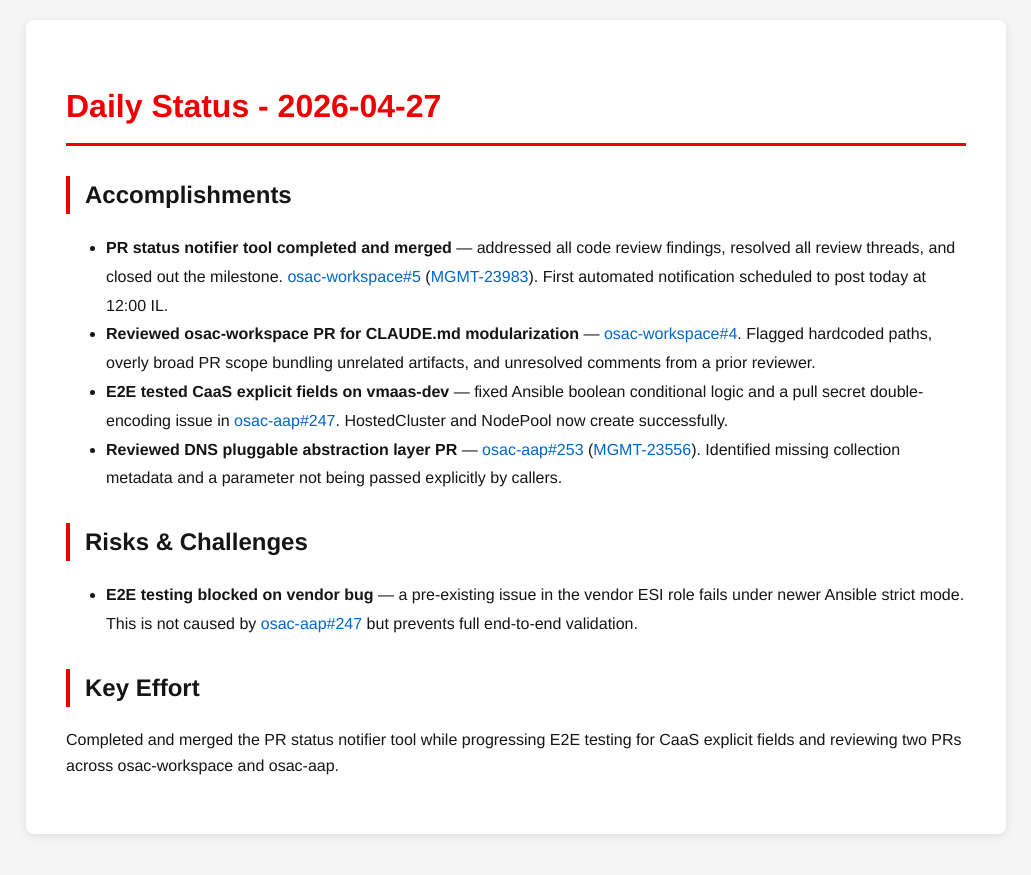
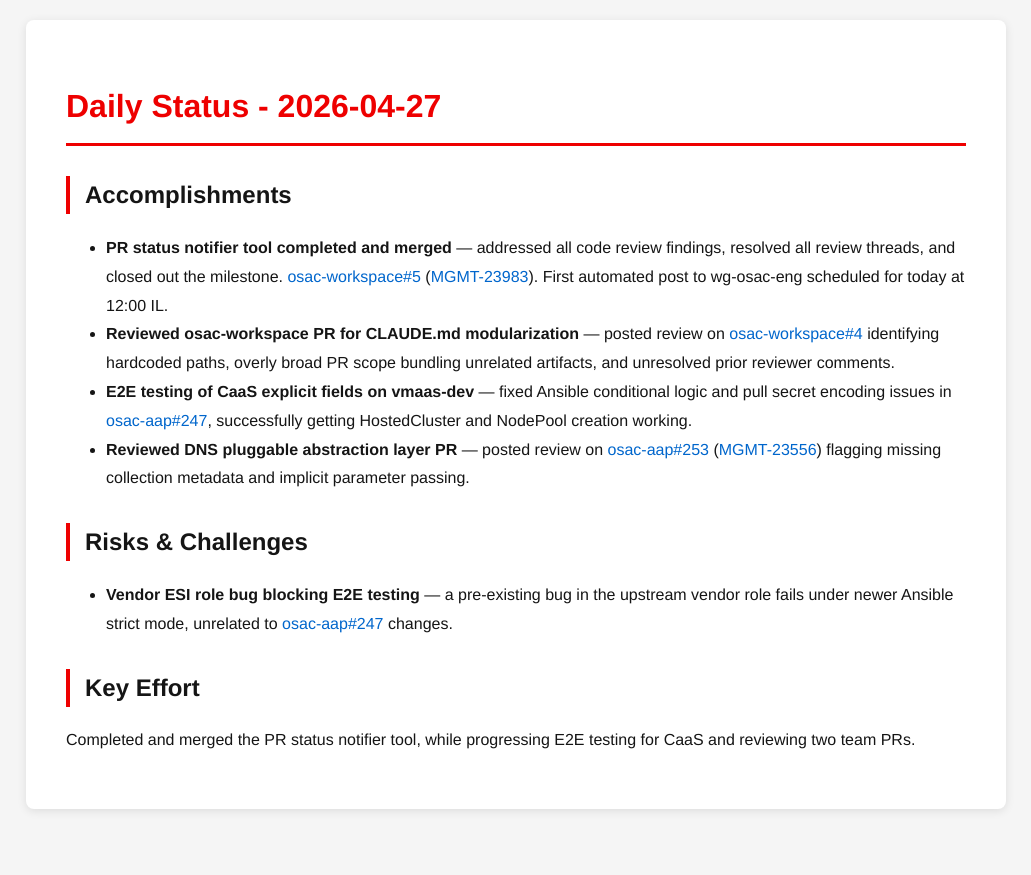
Before and after one commit to tzvatot/daily-status, a Jekyll site: the page built from 2026-04-27.md, in a window 1280 px wide. Shown: the top 875 px of the page, without its empty margins (124-1155 px from the left). Built offline with Jekyll 4.4.1, drawn with Linux system fonts in a browser that asks for light colours.

Commit message:
Daily status update - 2026-04-27

```diff
--- a/2026-04-27.md
+++ b/2026-04-27.md
@@ -7,13 +7,13 @@ date: 2026-04-27
 # Daily Status - 2026-04-27
 
 ## Accomplishments
-- **PR status notifier tool completed and merged** — addressed all code review findings, resolved all review threads, and closed out the milestone. [osac-workspace#5](https://github.com/osac-project/osac-workspace/pull/5) ([MGMT-23983](https://redhat.atlassian.net/browse/MGMT-23983)). First automated notification scheduled to post today at 12:00 IL.
-- **Reviewed osac-workspace PR for CLAUDE.md modularization** — [osac-workspace#4](https://github.com/osac-project/osac-workspace/pull/4). Flagged hardcoded paths, overly broad PR scope bundling unrelated artifacts, and unresolved comments from a prior reviewer.
-- **E2E tested CaaS explicit fields on vmaas-dev** — fixed Ansible boolean conditional logic and a pull secret double-encoding issue in [osac-aap#247](https://github.com/osac-project/osac-aap/pull/247). HostedCluster and NodePool now create successfully.
-- **Reviewed DNS pluggable abstraction layer PR** — [osac-aap#253](https://github.com/osac-project/osac-aap/pull/253) ([MGMT-23556](https://redhat.atlassian.net/browse/MGMT-23556)). Identified missing collection metadata and a parameter not being passed explicitly by callers.
+- **PR status notifier tool completed and merged** — addressed all code review findings, resolved all review threads, and closed out the milestone. [osac-workspace#5](https://github.com/osac-project/osac-workspace/pull/5) ([MGMT-23983](https://redhat.atlassian.net/browse/MGMT-23983)). First automated post to wg-osac-eng scheduled for today at 12:00 IL.
+- **Reviewed osac-workspace PR for CLAUDE.md modularization** — posted review on [osac-workspace#4](https://github.com/osac-project/osac-workspace/pull/4) identifying hardcoded paths, overly broad PR scope bundling unrelated artifacts, and unresolved prior reviewer comments.
+- **E2E testing of CaaS explicit fields on vmaas-dev** — fixed Ansible conditional logic and pull secret encoding issues in [osac-aap#247](https://github.com/osac-project/osac-aap/pull/247), successfully getting HostedCluster and NodePool creation working.
+- **Reviewed DNS pluggable abstraction layer PR** — posted review on [osac-aap#253](https://github.com/osac-project/osac-aap/pull/253) ([MGMT-23556](https://redhat.atlassian.net/browse/MGMT-23556)) flagging missing collection metadata and implicit parameter passing.
 
 ## Risks & Challenges
-- **E2E testing blocked on vendor bug** — a pre-existing issue in the vendor ESI role fails under newer Ansible strict mode. This is not caused by [osac-aap#247](https://github.com/osac-project/osac-aap/pull/247) but prevents full end-to-end validation.
+- **Vendor ESI role bug blocking E2E testing** — a pre-existing bug in the upstream vendor role fails under newer Ansible strict mode, unrelated to [osac-aap#247](https://github.com/osac-project/osac-aap/pull/247) changes.
 
 ## Key Effort
-Completed and merged the PR status notifier tool while progressing E2E testing for CaaS explicit fields and reviewing two PRs across osac-workspace and osac-aap.
+Completed and merged the PR status notifier tool, while progressing E2E testing for CaaS and reviewing two team PRs.
```
